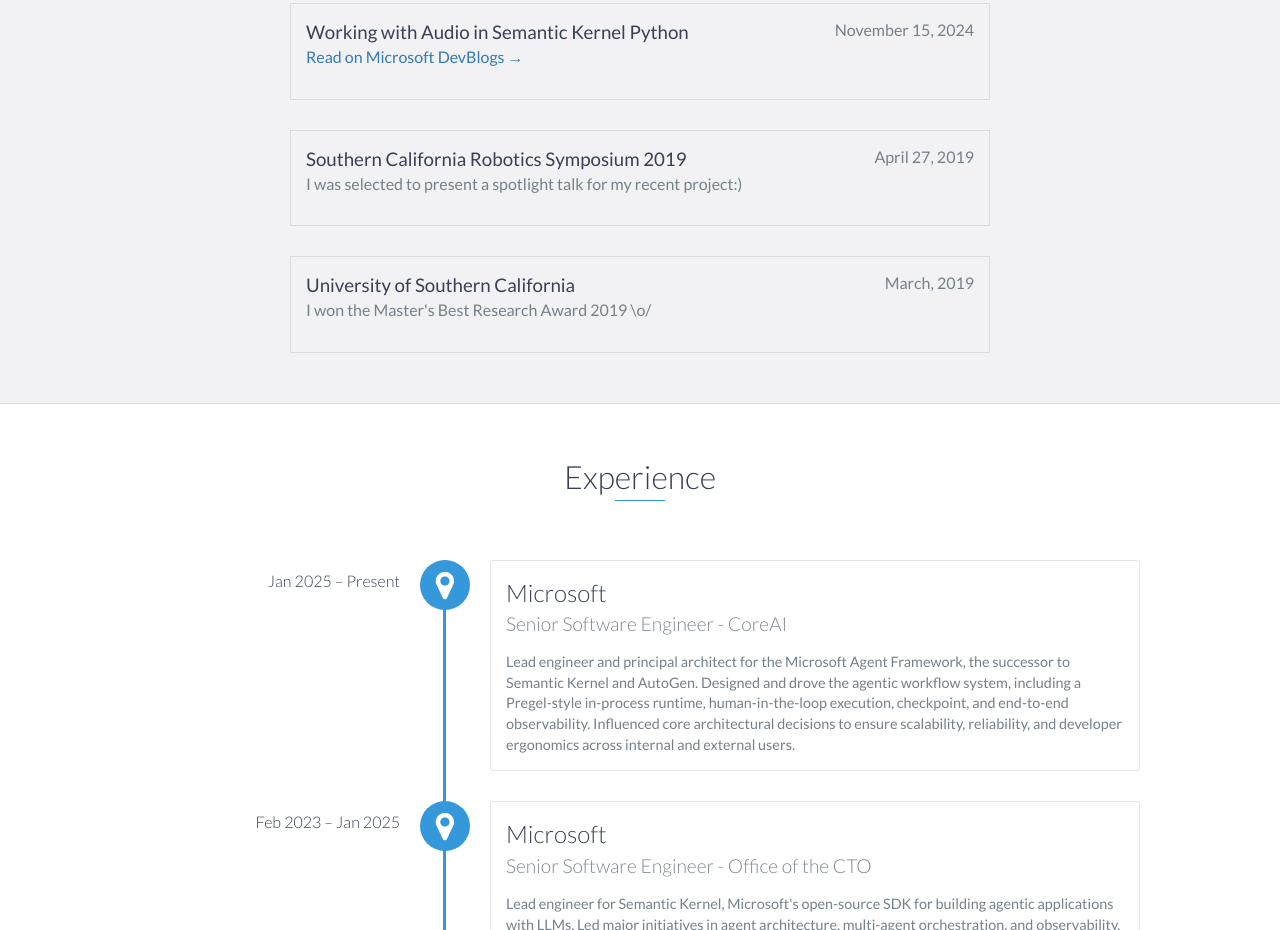
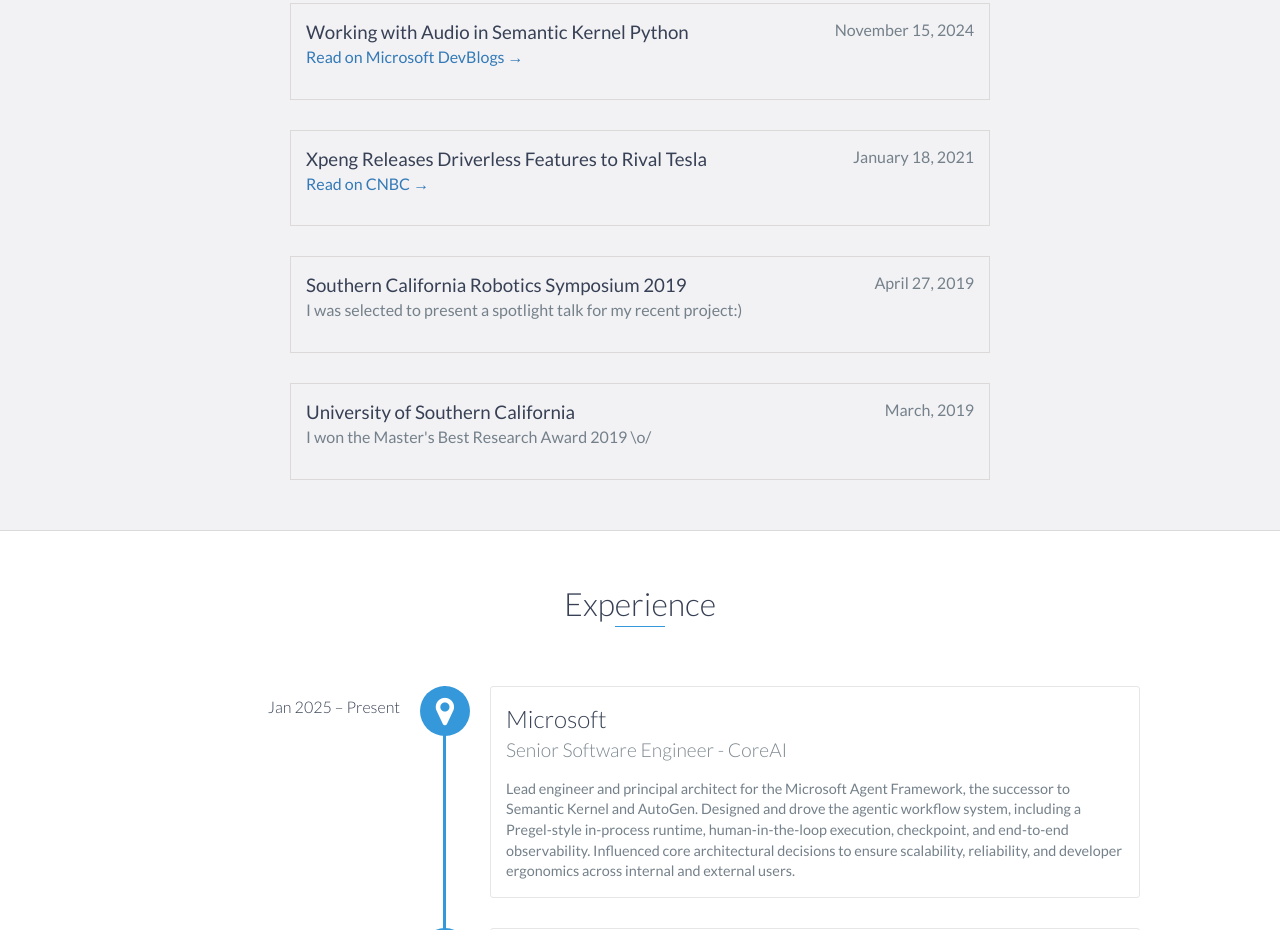
Before and after one commit to TaoChenOSU/TaoChenOSU.github.io, a website: page index.html in a window 1280 px wide. Shown: the part 2632-3562 px from the top of the page. Drawn offline with nearby package versions, Linux system fonts and the light colour scheme.

Commit message:
Add CNBC Xpeng article to Recent News section

```diff
--- a/index.html
+++ b/index.html
@@ -159,6 +159,11 @@
             <h3>Working with Audio in Semantic Kernel Python</h3>
             <span class="recent-news-date">November 15, 2024</span>
             <h4><a href="https://devblogs.microsoft.com/semantic-kernel/working-with-audio-in-semantic-kernel-python/">Read on Microsoft DevBlogs →</a></h4>
+        </div>
+        <div class="recent-news-block">
+            <h3>Xpeng Releases Driverless Features to Rival Tesla</h3>
+            <span class="recent-news-date">January 18, 2021</span>
+            <h4><a href="https://www.cnbc.com/2021/01/18/chinese-electric-carmaker-xpeng-releases-driverless-features-to-rival-tesla-.html">Read on CNBC →</a></h4>
         </div>
         <div class="recent-news-block">
             <h3>Southern California Robotics Symposium 2019</h3>
```
